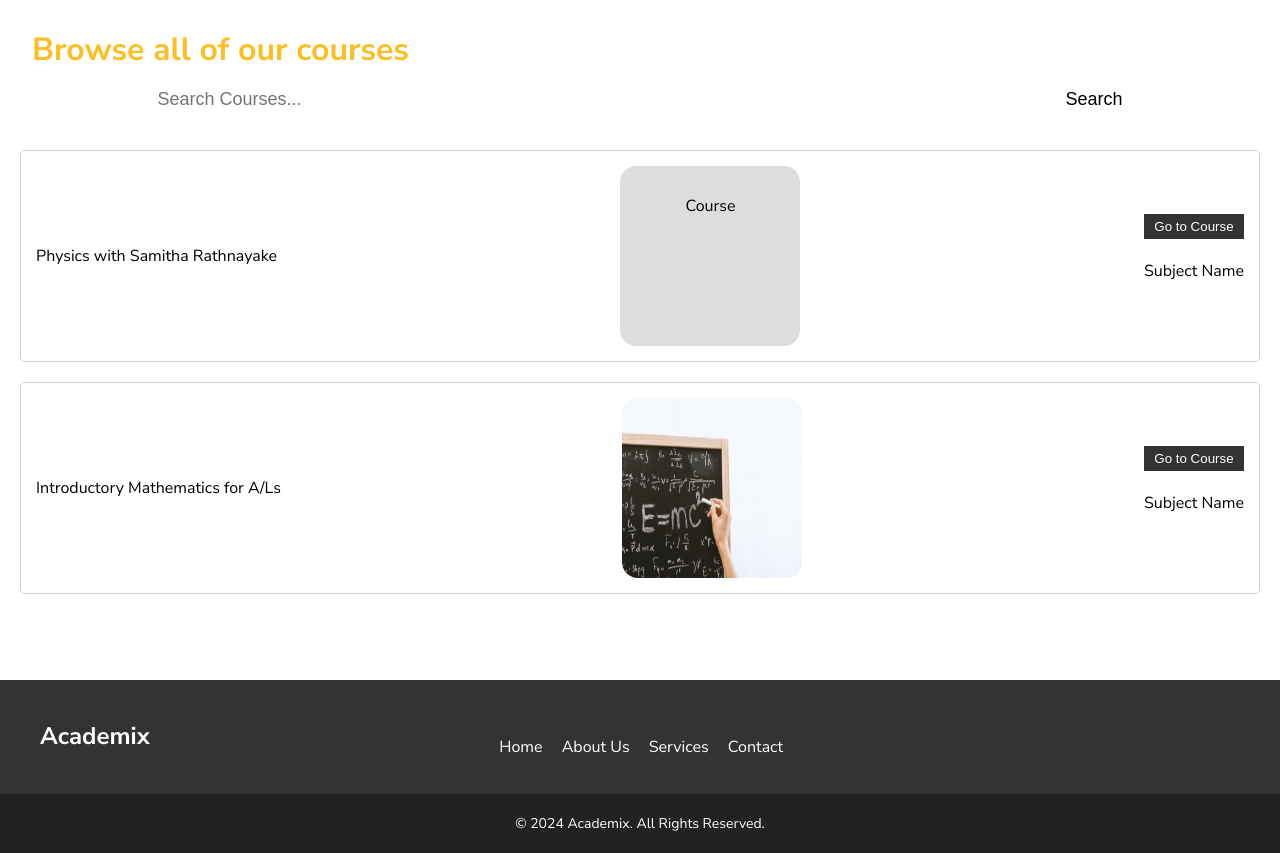
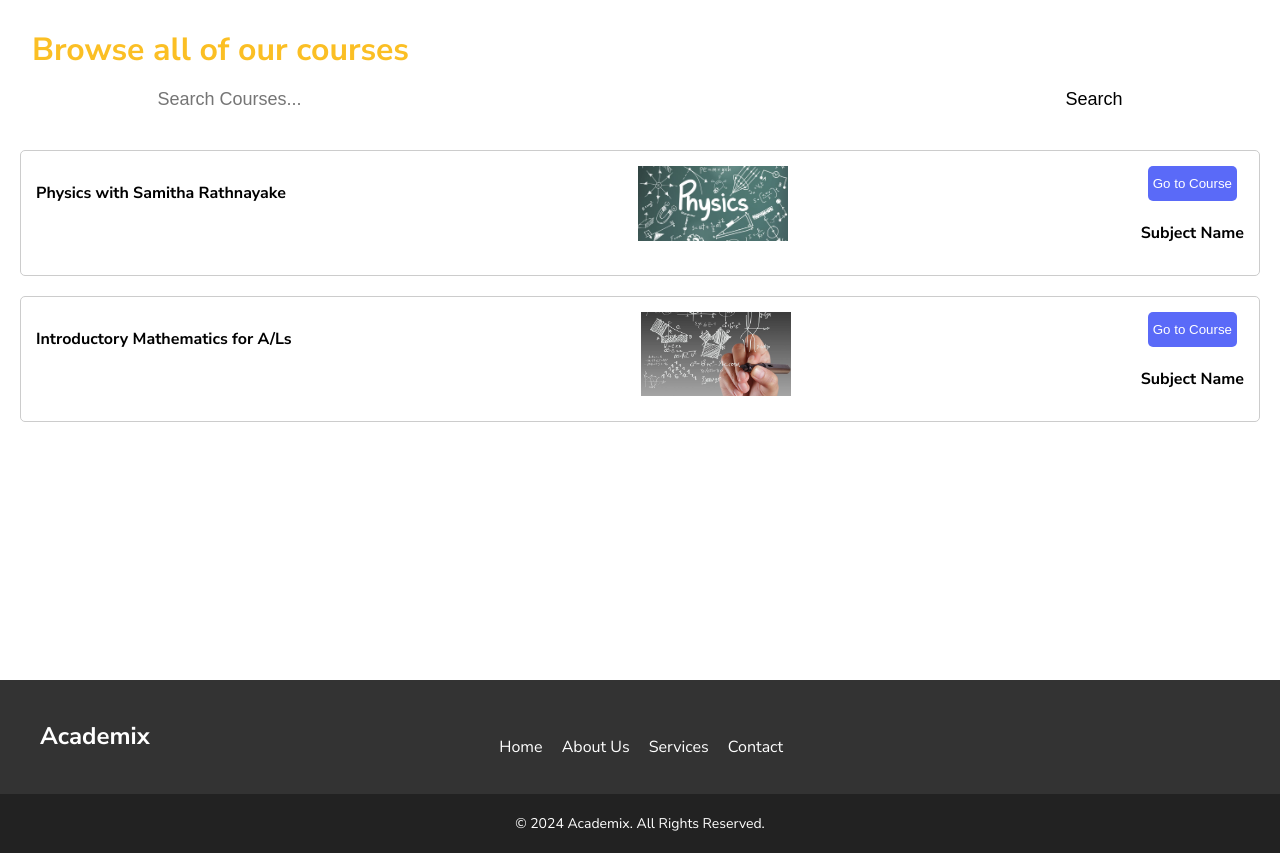
Before and after one commit to sathirak/sliit-y1-s1-iwt-assignment, a PHP site: page /all-courses/index.php in a window 1280 px wide. Shown: the part 74-927 px from the top of the page. Run offline with PHP 8.4, Linux system fonts and the light colour scheme.

Commit message:
fixed: images

```diff
--- a/all-courses/index.php
+++ b/all-courses/index.php
@@ -32,7 +32,7 @@
         <div class="courses-list">
             <div class="course-item">
                 <p>Physics with Samitha Rathnayake</p>
-                <div class="course-thumbnail">Course</div>
+                <img class="course-thumbnail" src="../assets/images/physics.jpg" alt="">
                 <div class="course-details">
                     <button class="go-to-course">Go to Course</button>
                     <p>Subject Name</p>
@@ -41,7 +41,7 @@
 
             <div class="course-item">
                 <p>Introductory Mathematics for A/Ls</p>
-                <img class="course-thumbnail" src="../assets/images/maths-introductory.jpg" alt="">
+                <img class="course-thumbnail" src="../assets/images/maths.jpg" alt="">
                 <div class="course-details">
                     <button class="go-to-course">Go to Course</button>
                     <p>Subject Name</p>
--- a/styles/all-courses.css
+++ b/styles/all-courses.css
@@ -35,9 +35,10 @@
 }
 
 .course-item {
+    font-weight: bold;
     display: flex;
     justify-content: space-between;
-    align-items: center;
+    align-items:flex-start;
     margin-bottom: 20px;
     padding: 15px;
     border: 1px solid #ccc;
@@ -45,12 +46,9 @@
 }
 
 .course-thumbnail {
-    width: 180px;
-    height: 180px;
-    background-color: #ddd;
-    border-radius: 1rem;
-    text-align: center;
-    line-height: 80px;
+   width: 150px;
+   height: auto;
+   object-fit: cover;
 }
 
 .course-details {
@@ -60,10 +58,13 @@
 }
 
 .go-to-course {
-    padding: 5px 10px;
+    padding: 10px 5px;
     margin-bottom: 5px;
-    background-color: #333;
+    border-radius: 5px;
+    text-align: center;
+    background-color:rgb(90, 106, 248);
     color: white;
     border: none;
     cursor: pointer;
+    display: flex;
 }
```
Also changed, not shown: assets/images/maths.jpg (added), assets/images/physics.jpg (added).
